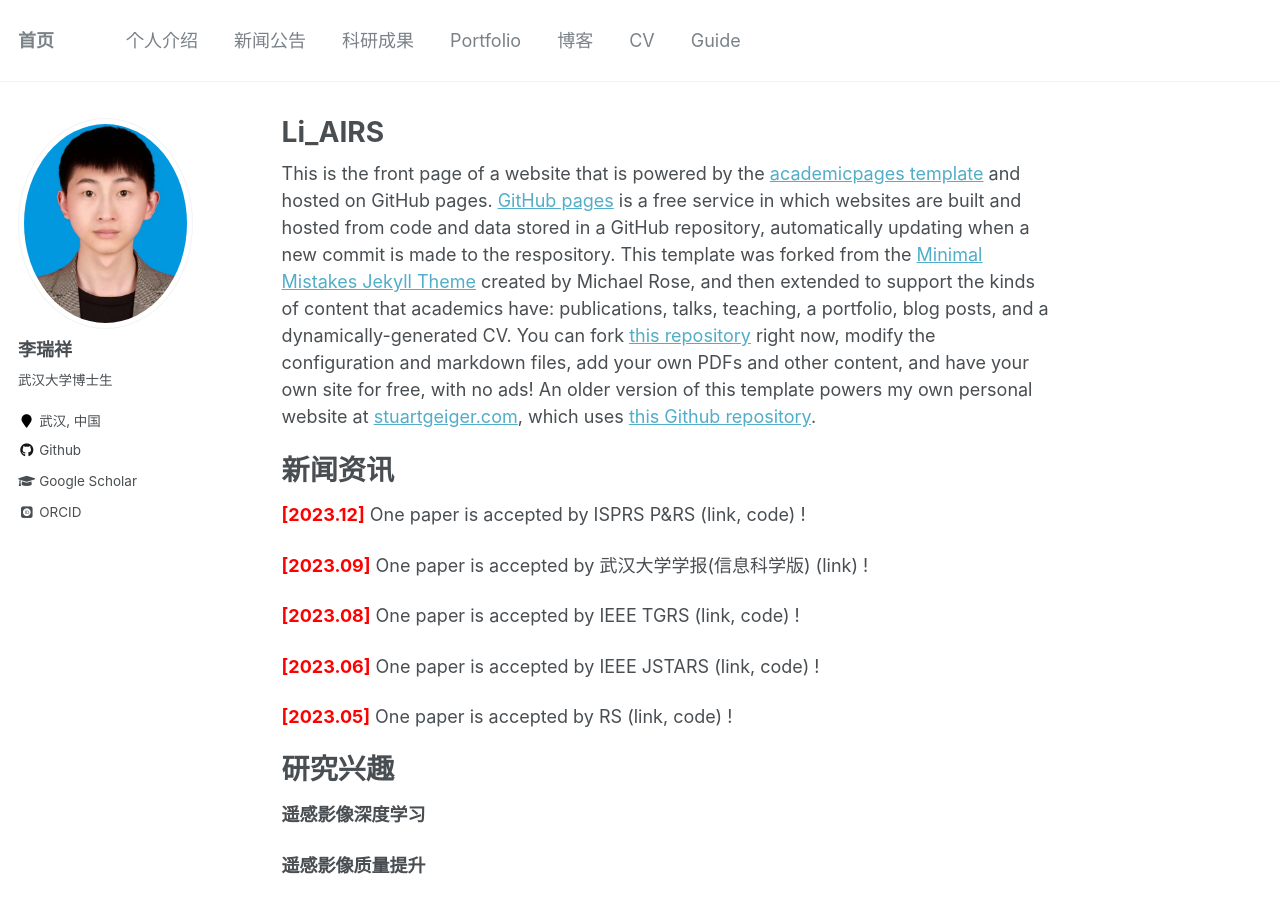
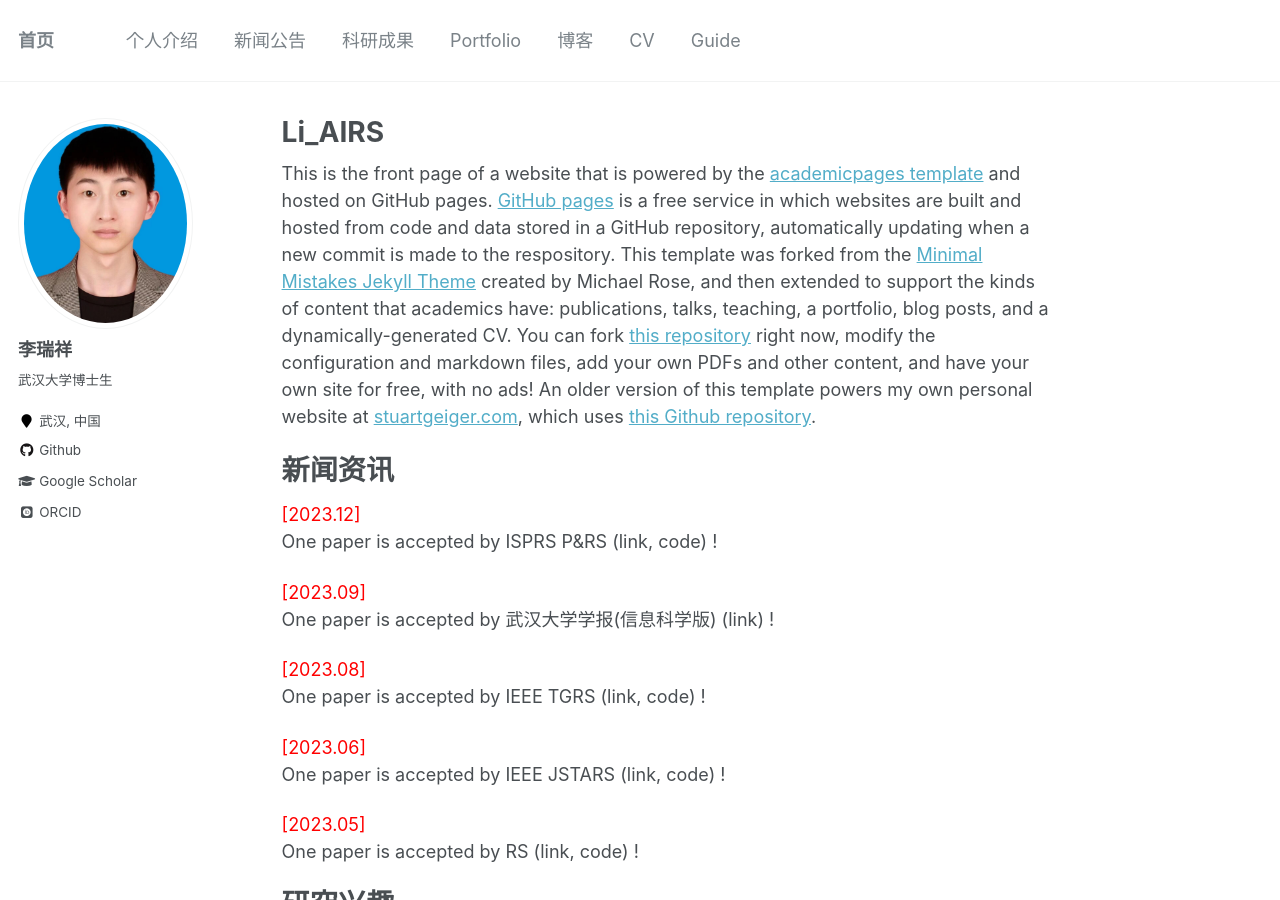
Before and after one commit to lirxairs/lirxairs.github.io, a Jekyll site: the page built from _pages/about.md, in a window 1280 px wide and 900 px high. Built offline with Jekyll 4.4.1, drawn with Linux system fonts in a browser that asks for light colours; some web fonts are replaced.

Commit message:
Update about.md

```diff
--- a/_pages/about.md
+++ b/_pages/about.md
@@ -12,15 +12,15 @@
 
 **新闻资讯**
 ======
-**<font color=red>[2023.12]</font>** One paper is accepted by ISPRS P&RS (link, code) !
+<font color=red>[2023.12]</font> One paper is accepted by ISPRS P&RS (link, code) !
 
-**<font color=red>[2023.09]</font>** One paper is accepted by 武汉大学学报(信息科学版) (link) !
+<font color=red>[2023.09]</font> One paper is accepted by 武汉大学学报(信息科学版) (link) !
 
-**<font color=red>[2023.08]</font>** One paper is accepted by IEEE TGRS (link, code) !
+<font color=red>[2023.08]</font> One paper is accepted by IEEE TGRS (link, code) !
 
-**<font color=red>[2023.06]</font>** One paper is accepted by IEEE JSTARS (link, code) !
+<font color=red>[2023.06]</font> One paper is accepted by IEEE JSTARS (link, code) !
 
-**<font color=red>[2023.05]</font>** One paper is accepted by RS (link, code) !
+<font color=red>[2023.05]</font> One paper is accepted by RS (link, code) !
 
 **研究兴趣**
 ======
```
